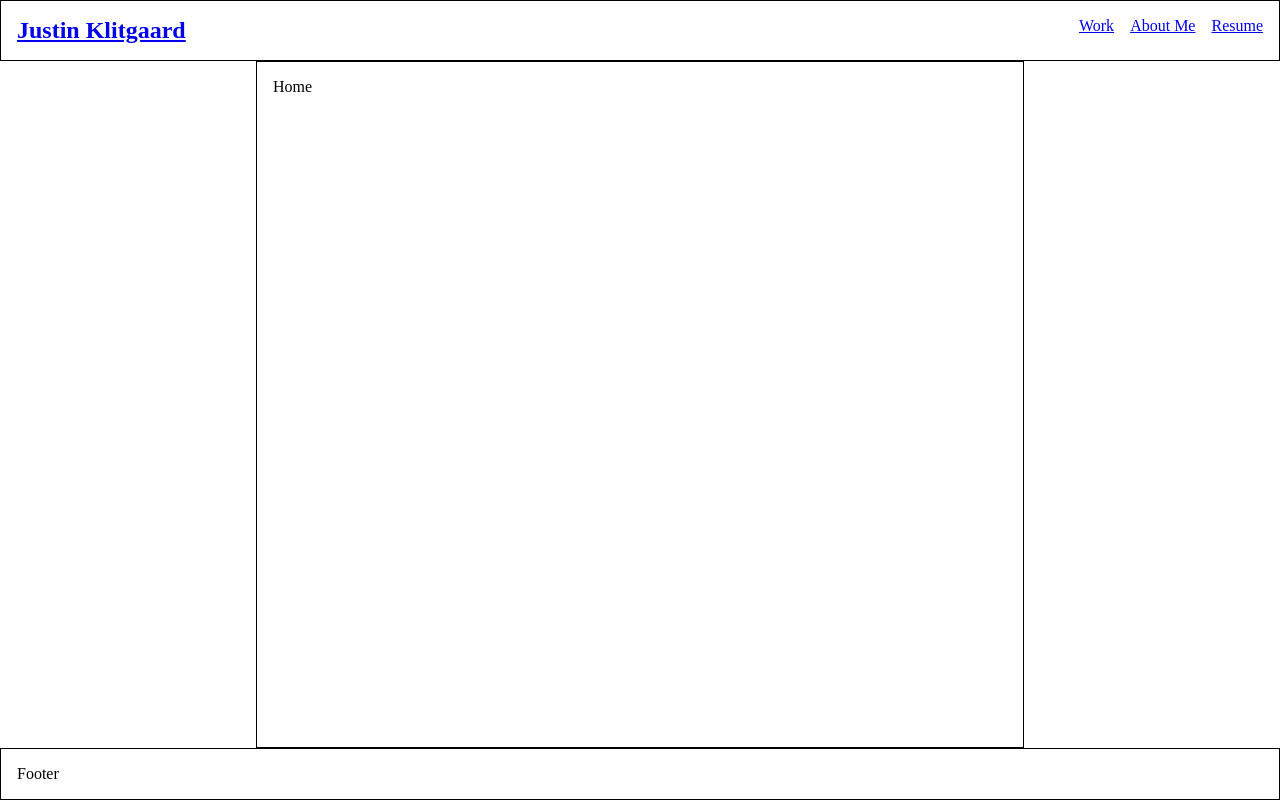
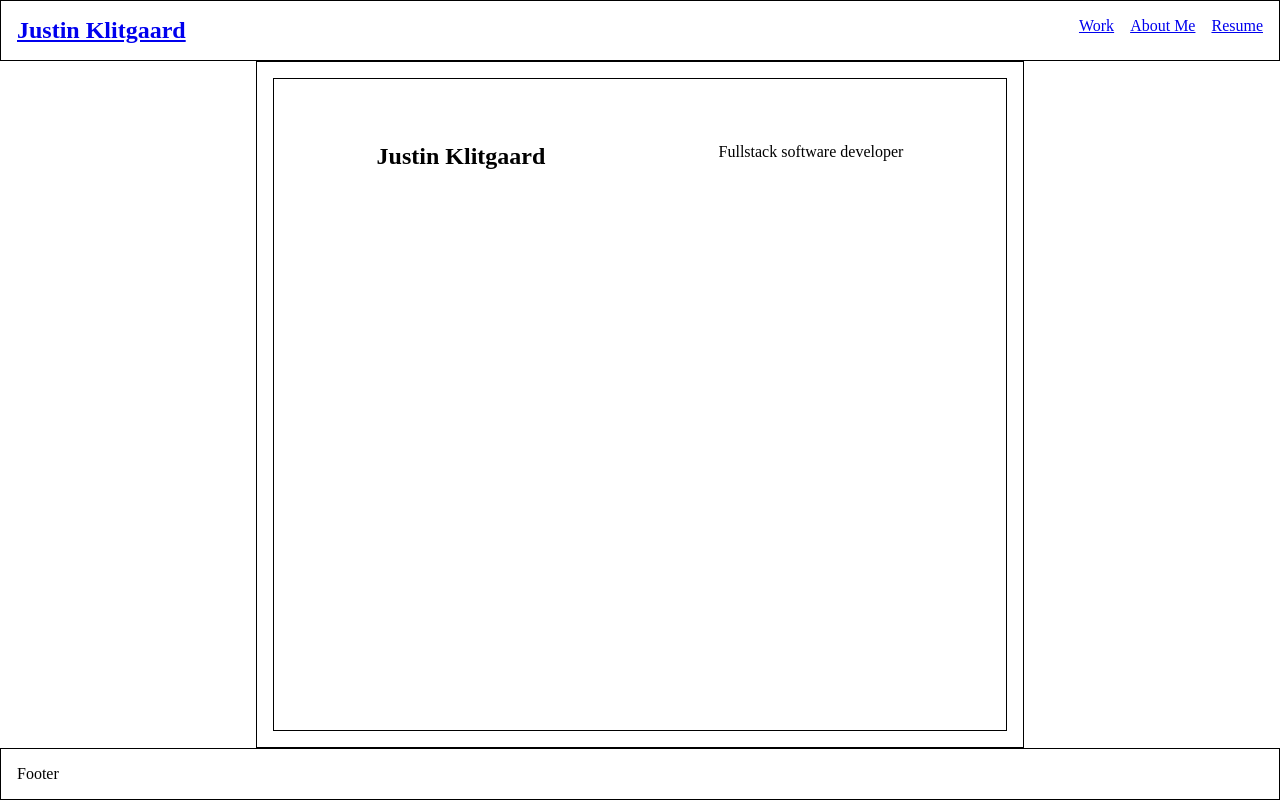
Before and after one commit to Justin-K-Ellis/react-personal-site, a React (Vite) app: page / in a window 1280 px wide. Built offline with nearby package versions, Linux system fonts and the light colour scheme.

Commit message:
feat: create draft hero

```diff
--- /dev/null
+++ b/src/assets/text.json
@@ -0,0 +1,6 @@
+{
+  "hero": {
+    "title": "Justin Klitgaard",
+    "content": "Fullstack software developer"
+  }
+}
--- /dev/null
+++ b/src/components/Hero.tsx
@@ -0,0 +1,10 @@
+import text from "../assets/text.json";
+
+export default function Hero() {
+  return (
+    <section id="hero" className="box">
+      <h2>{text.hero.title}</h2>
+      <p>{text.hero.content}</p>
+    </section>
+  );
+}
--- a/src/index.css
+++ b/src/index.css
@@ -32,3 +32,12 @@ nav {
   display: flex;
   gap: 1rem;
 }
+
+#hero {
+  display: flex;
+  flex-direction: row;
+  width: 100%;
+  justify-content: space-around;
+  padding-top: 4rem;
+  padding-bottom: 4rem;
+}
--- a/src/pages/Home.tsx
+++ b/src/pages/Home.tsx
@@ -1,3 +1,9 @@
+import Hero from "../components/Hero";
+
 export default function Home() {
-  return <div>Home</div>;
+  return (
+    <>
+      <Hero />
+    </>
+  );
 }
```
